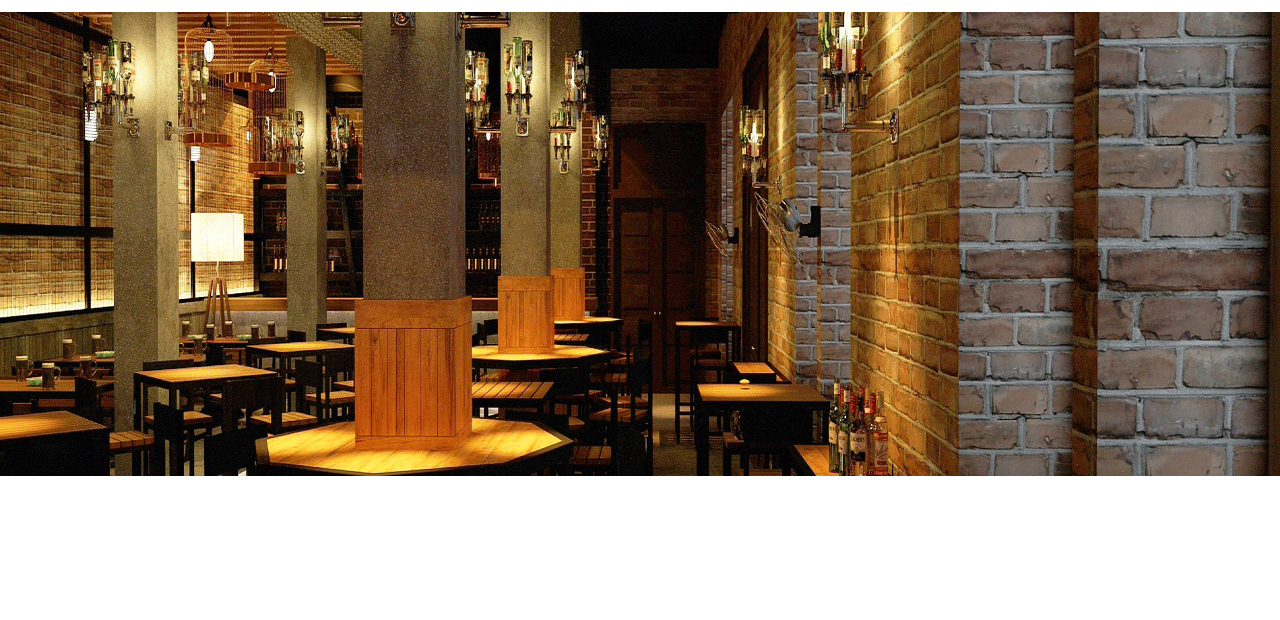
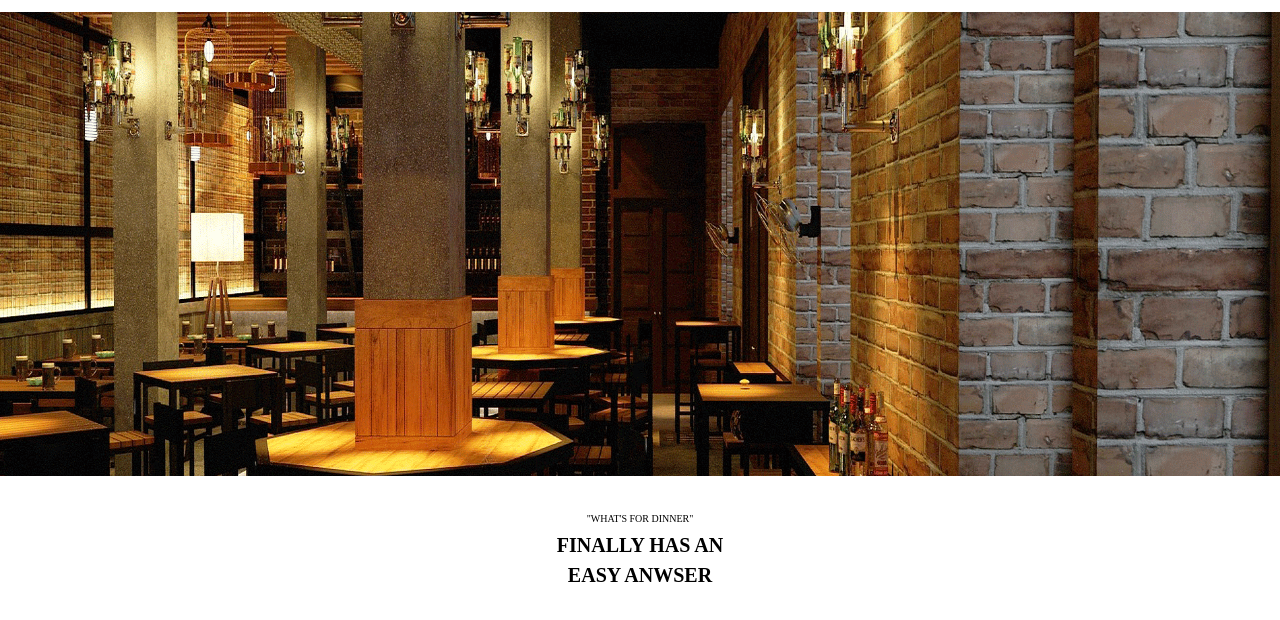
Before and after one commit to re8code/web102, a plain HTML site: page index.html in a window 1280 px wide. Shown: the part 108-728 px from the top of the page. Drawn offline with nearby package versions, Linux system fonts and the light colour scheme.

Commit message:
main page - icon title

```diff
--- a/index.html
+++ b/index.html
@@ -34,6 +34,15 @@
       background-image: url('./img/main.png');
       background-size: 100% 464px;
     }
+    /* icon title --------------------------------------------------- */
+    #icon_title {
+      line-height: 26px;
+      text-align: center; font-size: 10px;
+      margin: 30px 0;
+    }
+    #icon_title>span {
+      font-size: 20px; font-weight: 700;
+    }
   </style>
 </head>
 
@@ -50,6 +59,9 @@
     </ul>
   </div>
   <div id="main_picture"></div>
+  <div id="icon_title">
+    "WHAT'S FOR DINNER"<br><span>FINALLY HAS AN<br>EASY ANWSER</span>
+  </div>
 </body>
 
 </html>
```
